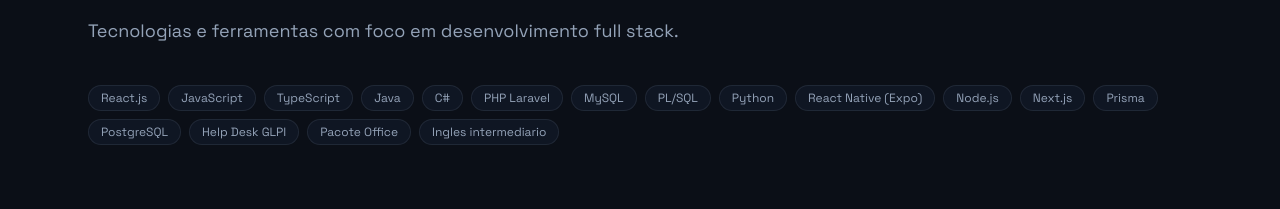
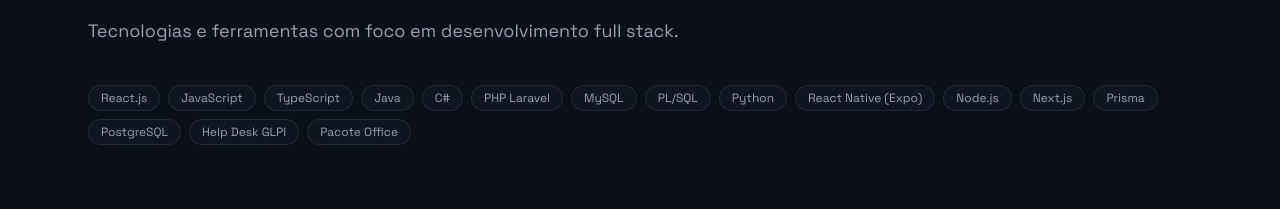
Before and after one commit to pedroPecly/portfolio, a Next.js app: page / in a window 1280 px wide. Shown: the part 1226-1435 px from the top of the page. Built offline with nearby package versions, Linux system fonts and the light colour scheme.

Commit message:
alterando as skilss

```diff
--- a/src/data/portfolio.ts
+++ b/src/data/portfolio.ts
@@ -69,7 +69,6 @@
   "PostgreSQL",
   "Help Desk GLPI",
   "Pacote Office",
-  "Ingles intermediario",
 ];
 
 export const projects = [
```
